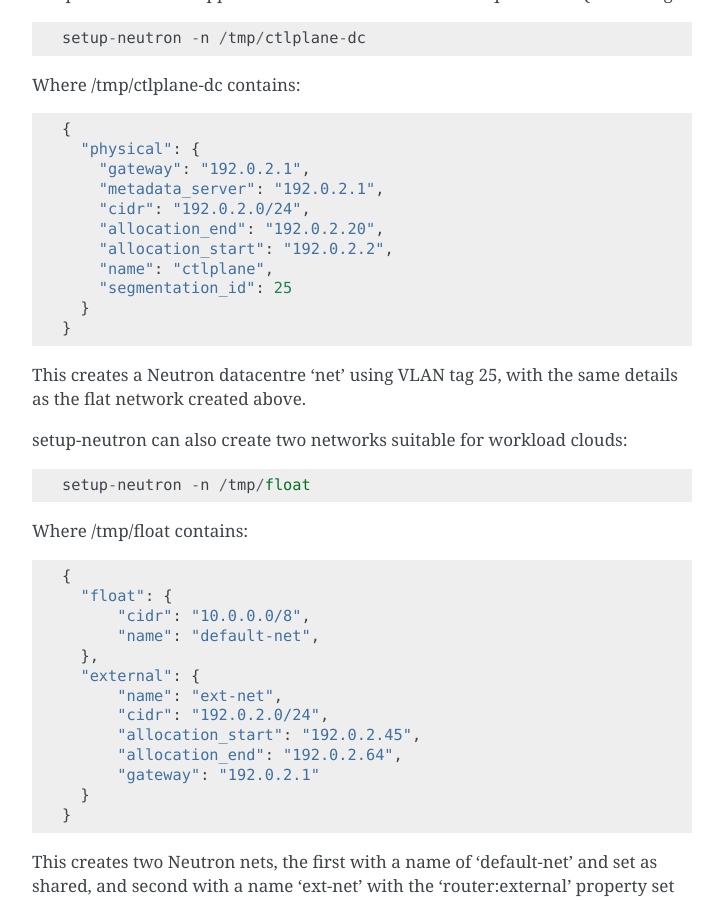
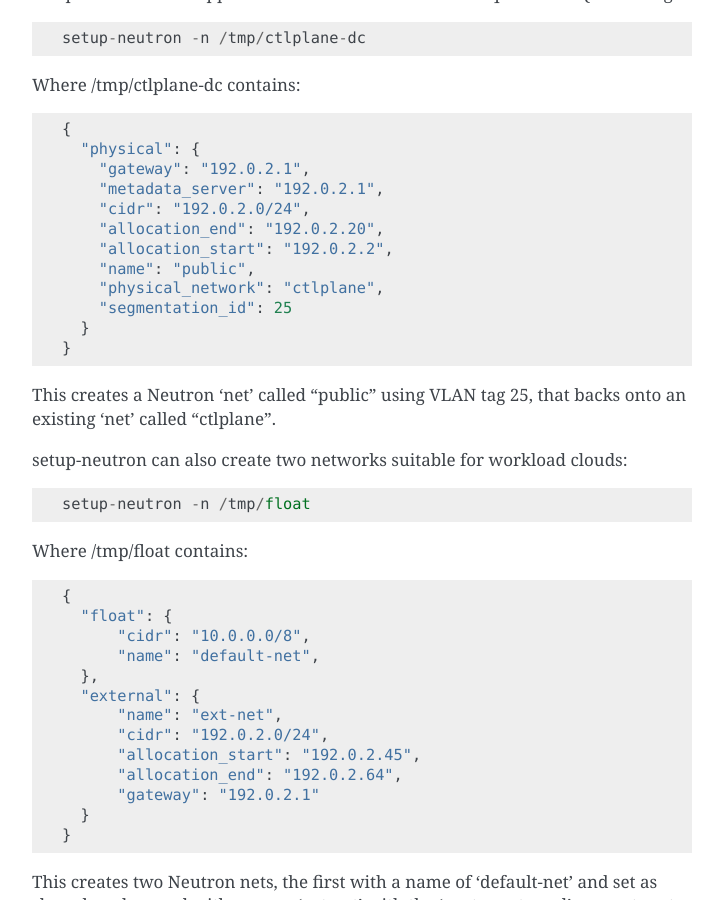
Before and after one commit to openstack-archive/os-cloud-config, a Sphinx documentation site: the page built from doc/source/usage.rst, in a window 1280 px wide and 900 px high, scrolled down 3485 px. Shown: the whole window, without its empty margins (388-1111 px from the left). Built offline with Sphinx 7.4.7, drawn with Linux system fonts in a browser that asks for light colours.

Commit message:
Do not hardcode datacentre as the physical network
Currently, setup-neutron's net creation code sets the
provider:physical_network property to 'datacentre' for VLAN'd networks.
This is incorrect, and in fact is a (somewhat) obvious regression from
the earlier VLAN code before the migration.

Change-Id: I677f3de70980d1db8cf64c822ad10e07368f928e
Closes-Bug: #1394857

```diff
--- a/doc/source/usage.rst
+++ b/doc/source/usage.rst
@@ -168,13 +168,14 @@ Where /tmp/ctlplane-dc contains::
         "cidr": "192.0.2.0/24",
         "allocation_end": "192.0.2.20",
         "allocation_start": "192.0.2.2",
-        "name": "ctlplane",
+        "name": "public",
+        "physical_network": "ctlplane",
         "segmentation_id": 25
       }
     }
 
-This creates a Neutron datacentre 'net' using VLAN tag 25, with the same
-details as the flat network created above.
+This creates a Neutron 'net' called "public" using VLAN tag 25, that backs onto
+an existing 'net' called "ctlplane".
 
 setup-neutron can also create two networks suitable for workload clouds::
 
```
Also changed, not shown: 2 other files.
